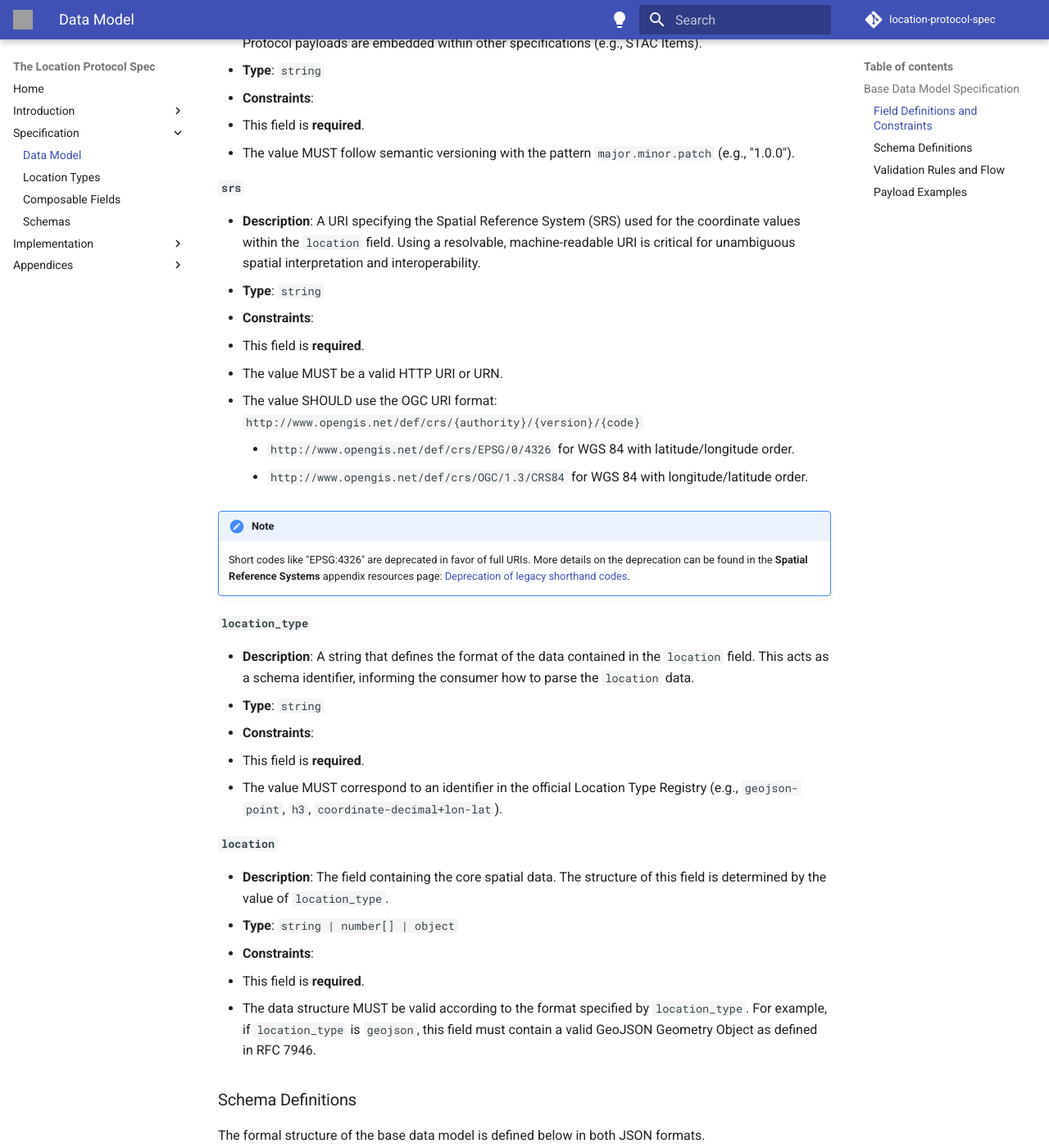
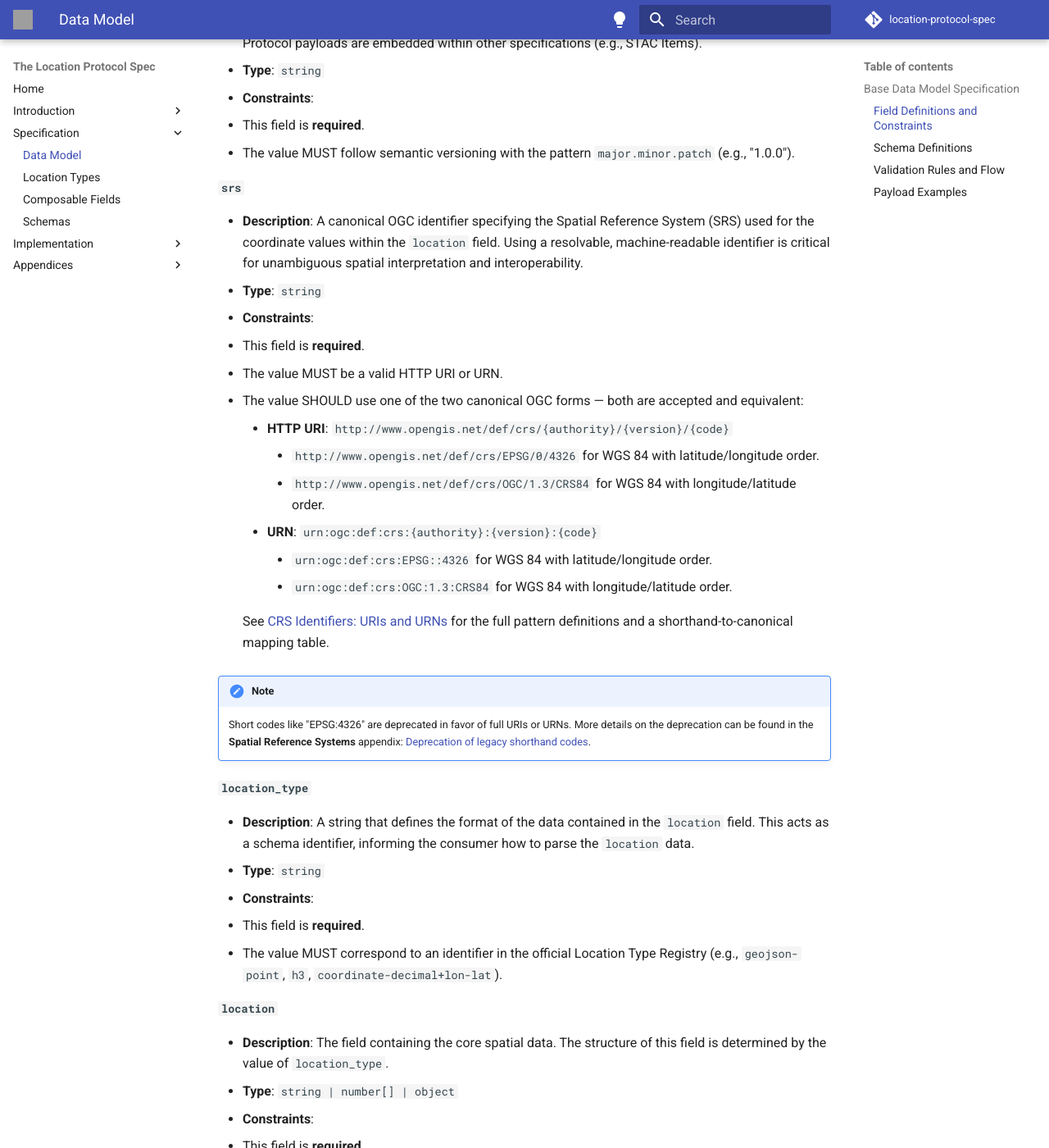
Before and after one commit to DecentralizedGeo/location-protocol-spec, an MkDocs documentation site: the page built from docs/spec-page/specification/data-model.md, in a window 1280 px wide and 1400 px high, scrolled down 597 px. Shown: the whole window at 82% size. Built offline with MkDocs 1.6.1 and Material for MkDocs 9.7.7, drawn with Linux system fonts in a browser that asks for light colours; comment, search, counter and statistics services are not loaded; some of the changed text lies outside the part shown; grey boxes are pictures that could not be loaded.

Commit message:
docs(data-model): cross-link srs constraints to URI/URN appendix
The srs field definition listed only the HTTP URI canonical form
under "SHOULD use the OGC URI format," even though the next bullet
stated that URN was equally valid. Restructure the constraints to
present both canonical forms side by side with examples, and link
to the "CRS Identifiers: URIs and URNs" appendix section so
implementers have a clear anchor for the full patterns.

Also update the embedded JSON Schema description, the validation
checks list, and the deprecation note to reference both forms
rather than only URIs.

Refs: #12

```diff
--- a/docs/spec-page/specification/data-model.md
+++ b/docs/spec-page/specification/data-model.md
@@ -16,17 +16,23 @@ The base data model consists of four required fields: `lp_version`, `srs`, `loca
 
 **`srs`**
 
-- **Description**: A URI specifying the Spatial Reference System (SRS) used for the coordinate values within the `location` field. Using a resolvable, machine-readable URI is critical for unambiguous spatial interpretation and interoperability.
+- **Description**: A canonical OGC identifier specifying the Spatial Reference System (SRS) used for the coordinate values within the `location` field. Using a resolvable, machine-readable identifier is critical for unambiguous spatial interpretation and interoperability.
 - **Type**: `string`
 - **Constraints**:
   - This field is **required**.
   - The value MUST be a valid HTTP URI or URN.
-  - The value SHOULD use the OGC URI format: `http://www.opengis.net/def/crs/{authority}/{version}/{code}`
-    -  `http://www.opengis.net/def/crs/EPSG/0/4326` for WGS 84 with latitude/longitude order.
-    -  `http://www.opengis.net/def/crs/OGC/1.3/CRS84` for WGS 84 with longitude/latitude order.
+  - The value SHOULD use one of the two canonical OGC forms — both are accepted and equivalent:
+    - **HTTP URI**: `http://www.opengis.net/def/crs/{authority}/{version}/{code}`
+        - `http://www.opengis.net/def/crs/EPSG/0/4326` for WGS 84 with latitude/longitude order.
+        - `http://www.opengis.net/def/crs/OGC/1.3/CRS84` for WGS 84 with longitude/latitude order.
+    - **URN**: `urn:ogc:def:crs:{authority}:{version}:{code}`
+        - `urn:ogc:def:crs:EPSG::4326` for WGS 84 with latitude/longitude order.
+        - `urn:ogc:def:crs:OGC:1.3:CRS84` for WGS 84 with longitude/latitude order.
+
+    See [CRS Identifiers: URIs and URNs](../appendices/srs.md#crs-identifiers-uris-and-urns) for the full pattern definitions and a shorthand-to-canonical mapping table.
 
 !!! note
-    Short codes like "EPSG:4326" are deprecated in favor of full URIs. More details on the deprecation can be found in the **Spatial Reference Systems** appendix resources page: [Deprecation of legacy shorthand codes](../appendices/srs.md#deprecation-of-legacy-shorthand-codes).
+    Short codes like "EPSG:4326" are deprecated in favor of full URIs or URNs. More details on the deprecation can be found in the **Spatial Reference Systems** appendix: [Deprecation of legacy shorthand codes](../appendices/srs.md#deprecation-of-legacy-shorthand-codes).
 
 **`location_type`**
 
@@ -64,7 +70,7 @@ This schema can be used for programmatic validation of Location Protocol payload
       "pattern": "^\\d+\\.\\d+\\.\\d+$"
     },
     "srs": {
-      "description": "The Spatial Reference System URI (e.g., 'http://www.opengis.net/def/crs/EPSG/0/4326').",
+      "description": "The Spatial Reference System identifier. Accepts either the OGC HTTP URI form (e.g., 'http://www.opengis.net/def/crs/EPSG/0/4326') or the equivalent URN form (e.g., 'urn:ogc:def:crs:EPSG::4326').",
       "type": "string",
       "format": "uri"
     },
@@ -88,7 +94,7 @@ Validation is a sequential process. An implementation must check for the presenc
 
 - The payload MUST be a valid JSON object.
 - The `lp_version` field MUST be present and its value MUST match the `major.minor.patch` semantic versioning pattern.
-- The `srs` field MUST be present and contain a valid URI.
+- The `srs` field MUST be present and contain a valid URI or URN.
 - The `location_type` field MUST be present and contain a non-empty string.
 - The `location` field MUST be present.
 - The value of the `location` field MUST validate against the schema defined for the given `location_type`.
```
